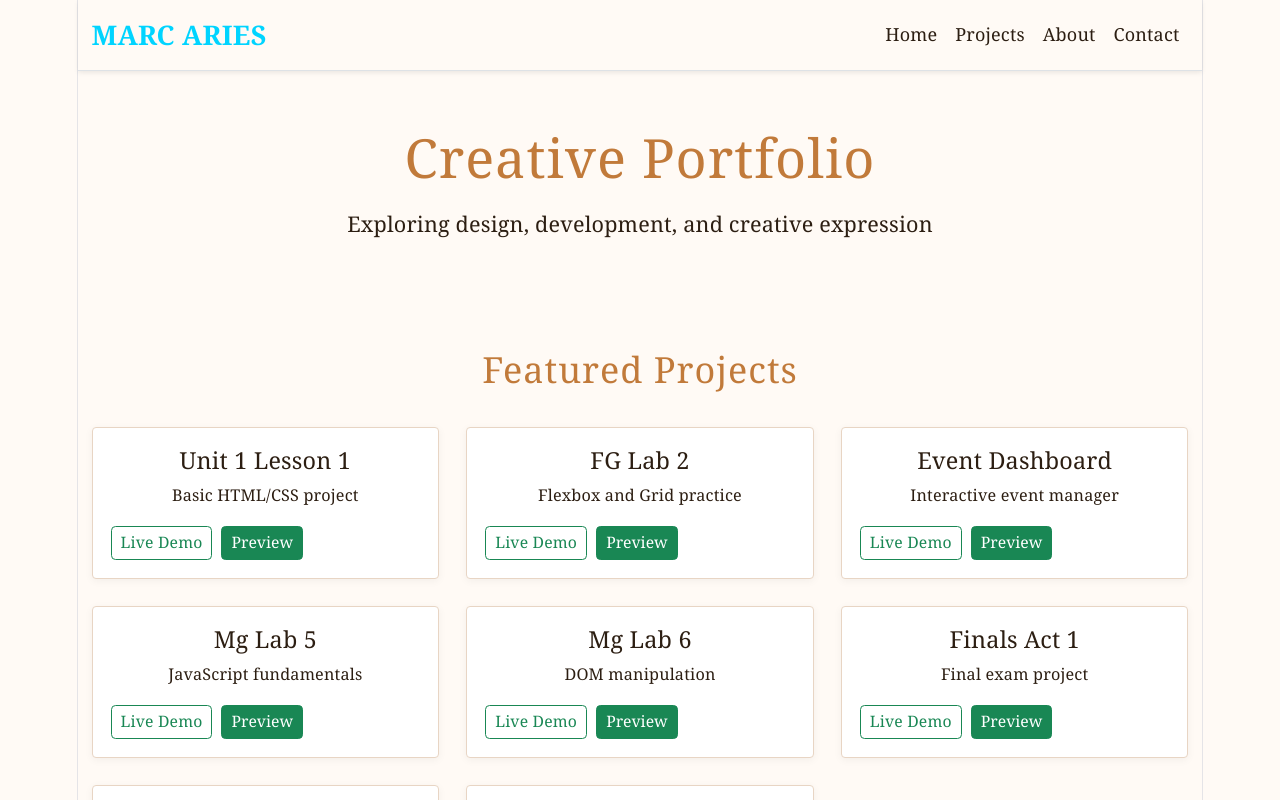
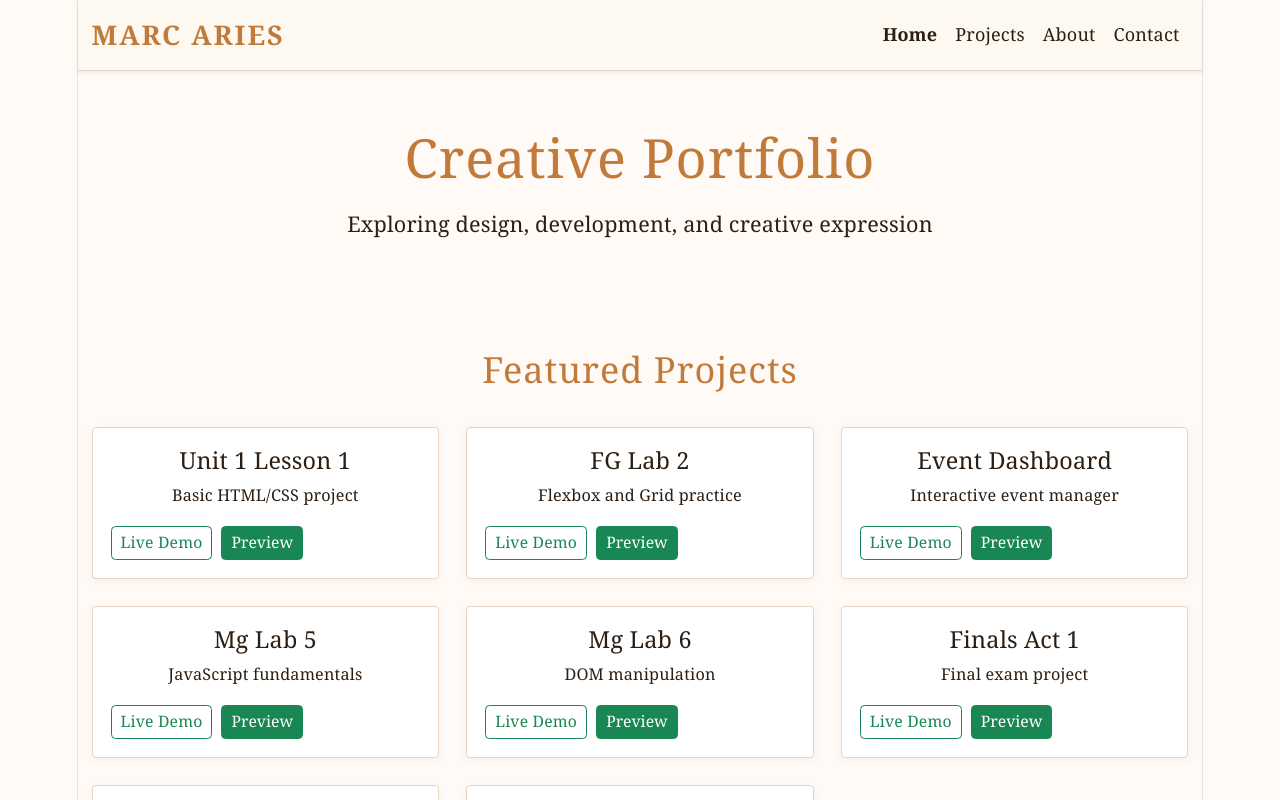
Before and after one commit to Marc-4ries/MyPortfolio, a React (Vite) app: page / in a window 1280 px wide. Shown: the top 800 px of the page. Built offline with nearby package versions, Linux system fonts and the light colour scheme; no server answers.

Commit message:
Fix: navbar color and background

```diff
--- a/src/Navbar.tsx
+++ b/src/Navbar.tsx
@@ -6,18 +6,53 @@ const Navbar = () => {
   const [expanded, setExpanded] = useState(false);
 
   return (
-    <BootstrapNavbar expand="lg" sticky="top" className="border-bottom shadow-sm">
+    <BootstrapNavbar
+      expand="lg"
+      sticky="top"
+      expanded={expanded}
+      style={{ backgroundColor: '#fdf8f0', borderBottom: '1px solid #e3d5ca' }}
+      className="shadow-sm"
+    >
       <Container>
-        <BootstrapNavbar.Brand style={{ color: '#00d4ff', fontWeight: 'bold', fontSize: '1.5rem' }}>
+        <BootstrapNavbar.Brand style={{ color: '#c17a3a', fontWeight: 'bold', fontSize: '1.5rem', letterSpacing: '2px' }}>
           MARC ARIES
         </BootstrapNavbar.Brand>
-        <BootstrapNavbar.Toggle onClick={() => setExpanded(!expanded)} />
+        <BootstrapNavbar.Toggle onClick={() => setExpanded(!expanded)} aria-controls="basic-navbar-nav" />
         <BootstrapNavbar.Collapse id="basic-navbar-nav">
           <Nav className="ms-auto">
-            <Nav.Link as={NavLink} to="/" end onClick={() => setExpanded(false)}>Home</Nav.Link>
-            <Nav.Link as={NavLink} to="/myworks" onClick={() => setExpanded(false)}>Projects</Nav.Link>
-            <Nav.Link as={NavLink} to="/about" onClick={() => setExpanded(false)}>About</Nav.Link>
-            <Nav.Link as={NavLink} to="/contact" onClick={() => setExpanded(false)}>Contact</Nav.Link>
+            <Nav.Link
+              as={NavLink}
+              to="/"
+              end
+              onClick={() => setExpanded(false)}
+              style={({ isActive }: { isActive: boolean }) => ({ color: isActive ? '#c17a3a' : '#5e4b3c', fontWeight: isActive ? '600' : '400' })}
+            >
+              Home
+            </Nav.Link>
+            <Nav.Link
+              as={NavLink}
+              to="/myworks"
+              onClick={() => setExpanded(false)}
+              style={({ isActive }: { isActive: boolean }) => ({ color: isActive ? '#c17a3a' : '#5e4b3c', fontWeight: isActive ? '600' : '400' })}
+            >
+              Projects
+            </Nav.Link>
+            <Nav.Link
+              as={NavLink}
+              to="/about"
+              onClick={() => setExpanded(false)}
+              style={({ isActive }: { isActive: boolean }) => ({ color: isActive ? '#c17a3a' : '#5e4b3c', fontWeight: isActive ? '600' : '400' })}
+            >
+              About
+            </Nav.Link>
+            <Nav.Link
+              as={NavLink}
+              to="/contact"
+              onClick={() => setExpanded(false)}
+              style={({ isActive }: { isActive: boolean }) => ({ color: isActive ? '#c17a3a' : '#5e4b3c', fontWeight: isActive ? '600' : '400' })}
+            >
+              Contact
+            </Nav.Link>
           </Nav>
         </BootstrapNavbar.Collapse>
       </Container>
```
